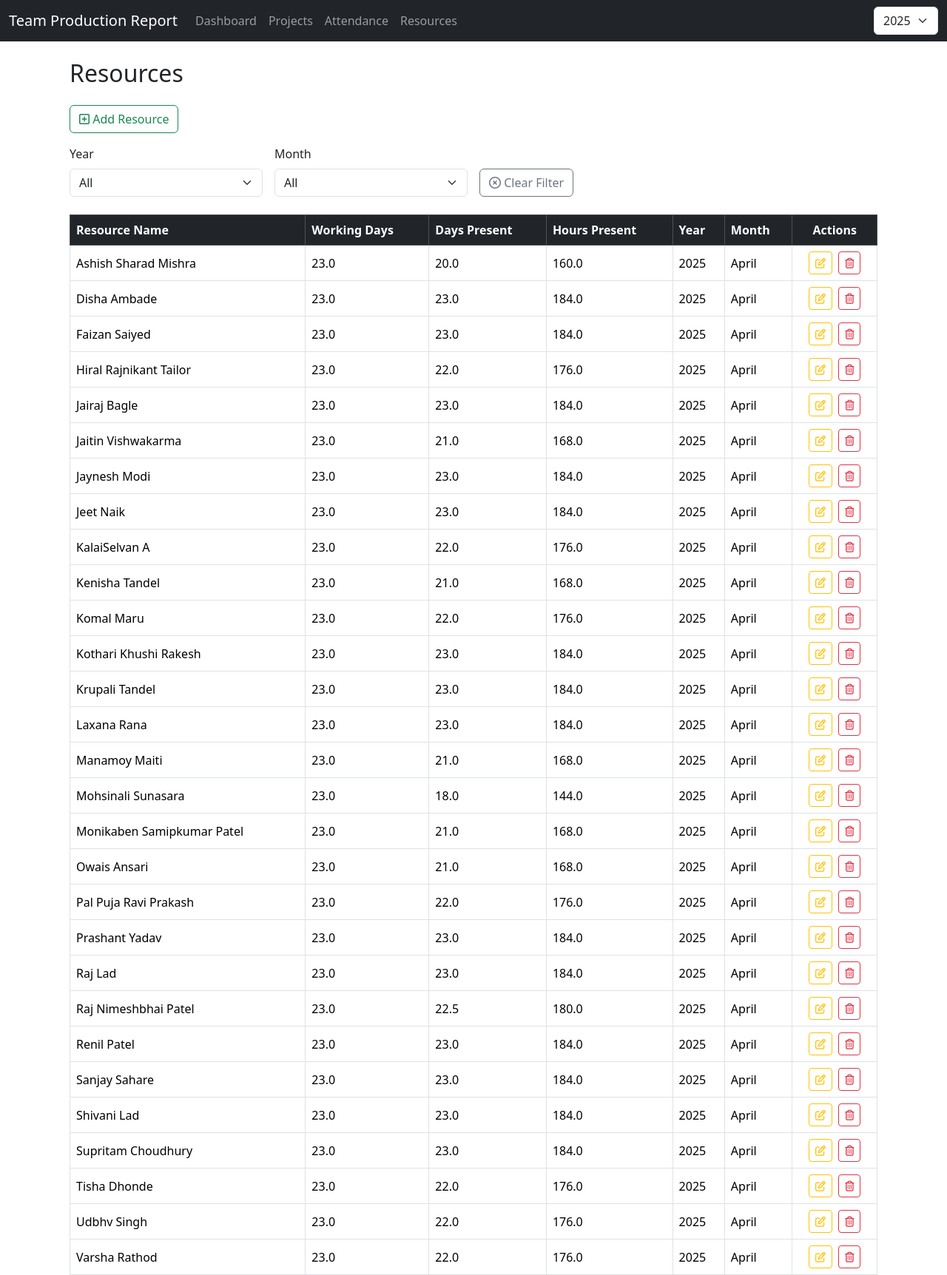
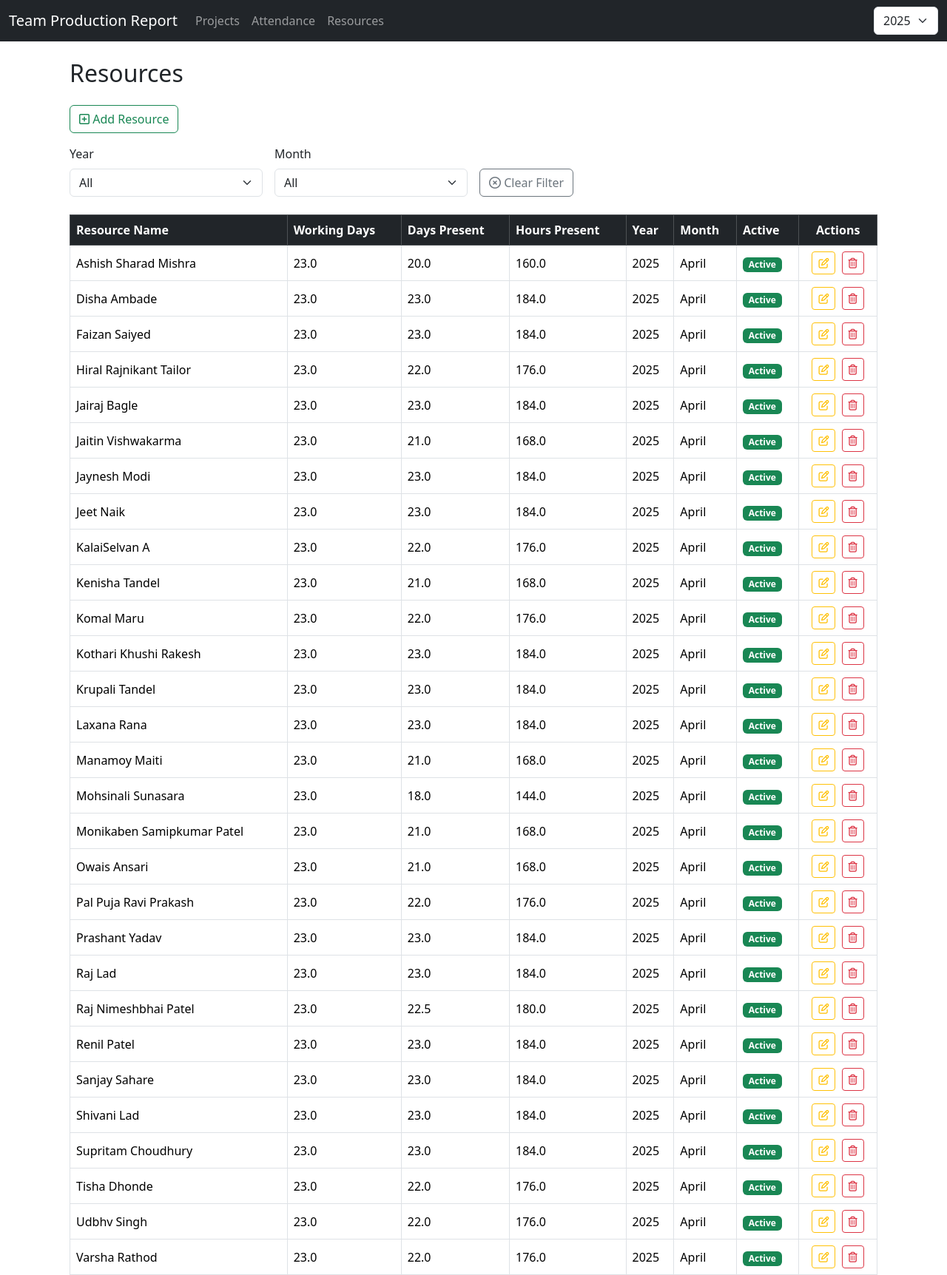
Before and after one commit to vrutika15/django-final-project, a Django app: page /resources/ in a window 1280 px wide. Shown: the top 1724 px of the page at 74% size. Run offline with Django 5.2, Linux system fonts and the light colour scheme; data comes from the database, SQL or seed files in the repository; both versions use the stored data as it was after the commit.

Commit message:
project model updated

```diff
--- a/projects/models.py
+++ b/projects/models.py
@@ -119,6 +119,6 @@ class Project(models.Model):
     class Meta:
         db_table = 'projects'
         ordering = ['-year', '-month', 'project_name']
-        unique_together = ('project_name', 'year', 'month')
+        # unique_together = ('project_name', 'year', 'month')
         verbose_name = 'Project'
         verbose_name_plural = 'Projects'
--- a/resources/templates/resources/resource_list.html
+++ b/resources/templates/resources/resource_list.html
@@ -17,7 +17,8 @@
             <select class="form-select" id="year" name="year">
                 <option value="">All</option>
                 {% for y in years %}
-                <option value="{{ y }}" {% if y|stringformat:"s" == request.GET.year %}selected{% endif %}>{{ y }}</option>
+                <option value="{{ y }}" {% if y|stringformat:"s" == request.GET.year %}selected{% endif %}>{{ y }}
+                </option>
                 {% endfor %}
             </select>
         </div>
@@ -26,7 +27,8 @@
             <select class="form-select" id="month" name="month">
                 <option value="">All</option>
                 {% for m in months %}
-                <option value="{{ m.0 }}" {% if m.0|stringformat:"s" == request.GET.month %}selected{% endif %}>{{ m.1 }}</option>
+                <option value="{{ m.0 }}" {% if m.0|stringformat:"s" == request.GET.month %}selected{% endif %}>{{ m.1 }}
+                </option>
                 {% endfor %}
             </select>
         </div>
@@ -58,6 +60,7 @@
                     <th>Hours Present</th>
                     <th>Year</th>
                     <th>Month</th>
+                    <th>Active</th>
                     <th class="text-center">Actions</th>
                 </tr>
             </thead>
@@ -70,8 +73,16 @@
                     <td>{{ r.present_hours }}</td>
                     <td>{{ r.year }}</td>
                     <td>{{ r.get_month_display }}</td>
+                    <td>
+                    {% if r.is_active %}
+                    <span class="badge bg-success">Active</span>
+                    {% else %}
+                    <span class="badge bg-danger">Inactive</span>
+                    {% endif %}
+                    </td>
                     <td class="text-center">
-                        <a href="{% url 'resources:resource_update' r.pk %}" class="btn btn-sm btn-outline-warning me-1">
+                        <a href="{% url 'resources:resource_update' r.pk %}"
+                            class="btn btn-sm btn-outline-warning me-1">
                             <i class="far fa-edit"></i>
                         </a>
                         <a href="{% url 'resources:resource_delete' r.pk %}" class="btn btn-sm btn-outline-danger">
--- a/templates/base.html
+++ b/templates/base.html
@@ -22,9 +22,6 @@
             </button>
             <div class="collapse navbar-collapse" id="navbarNav">
                 <ul class="navbar-nav me-auto mb-2 mb-lg-0">
-                    <li class="nav-item">
-                        <a class="nav-link" href="{% url 'projects:dashboard_home' %}">Dashboard</a>
-                    </li>
                     <li class="nav-item">
                         <a class="nav-link" href="{% url 'projects:project_list' %}">Projects</a>
                     </li>
```
Also changed, not shown: projects/views.py (+4 -3 lines), db.sqlite3, projects/migrations/0004_alter_project_unique_together.py (added). Lines whose indentation alone changed are shown as unchanged.
